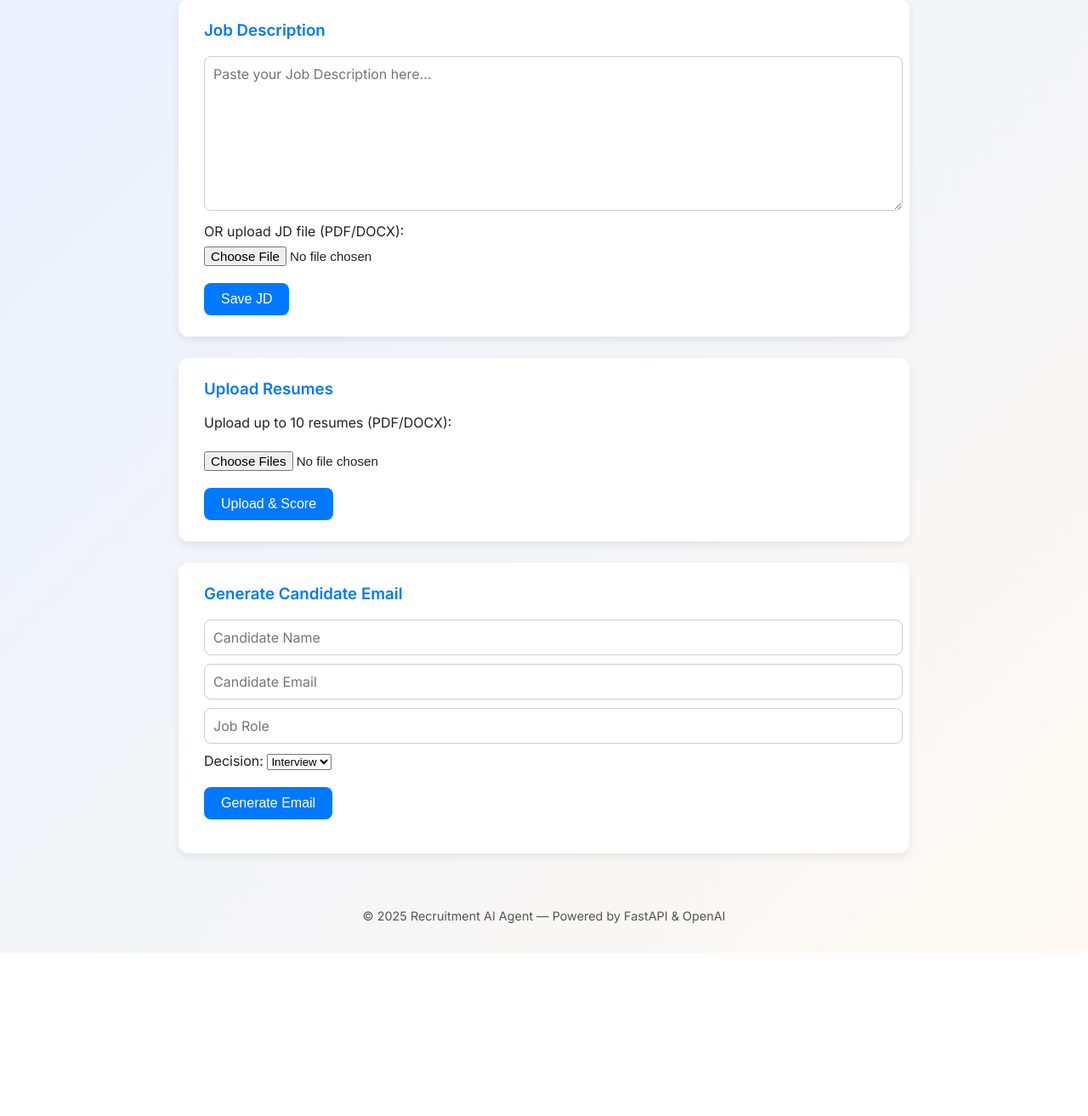
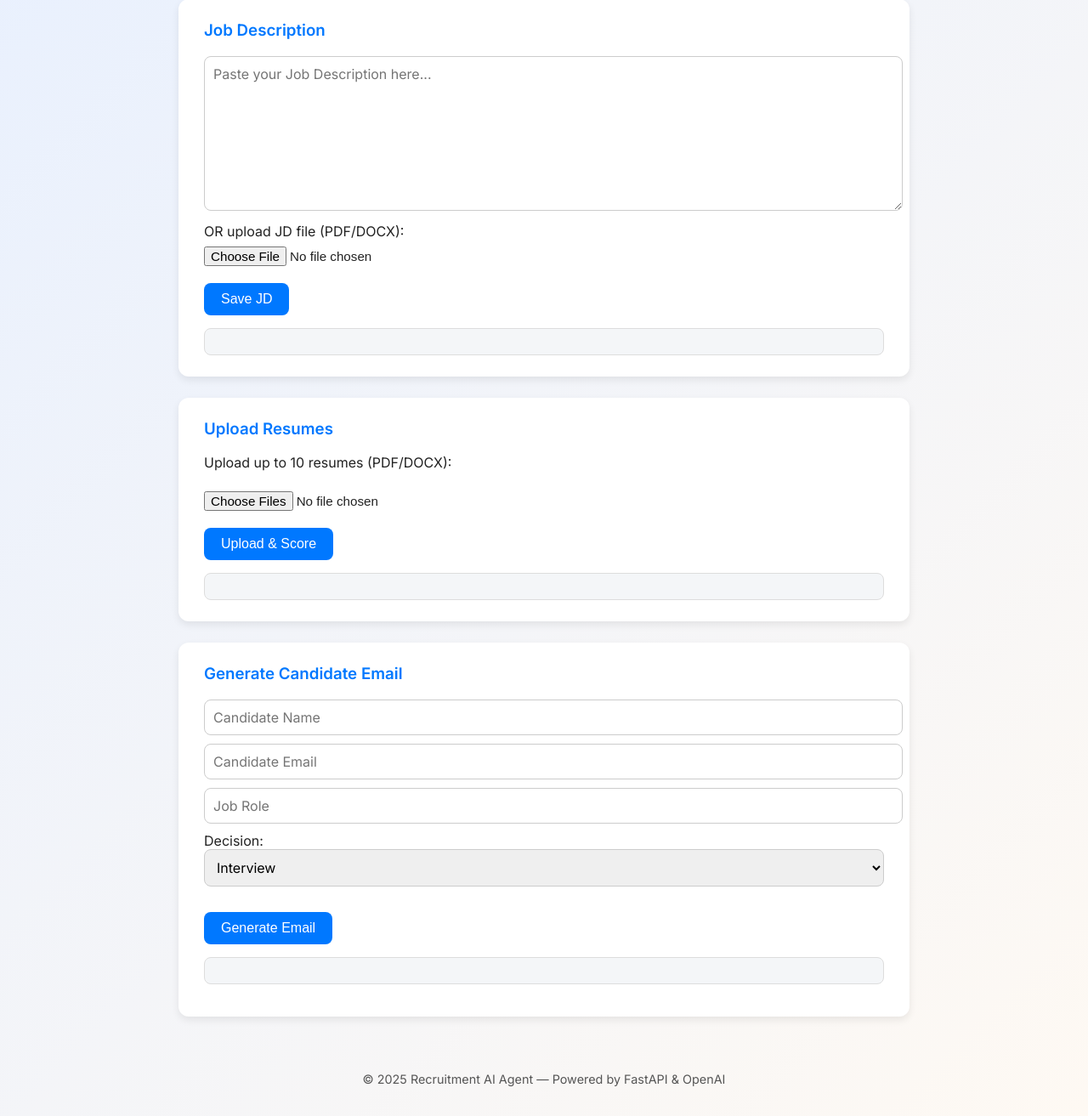
Before and after one commit to Nikita512/recruitment_ai_agent, a FastAPI app: page / in a window 1280 px wide. Shown: the part 168-1481 px from the top of the page at 85% size. Before the commit the page ends 1279 px from the top, so only its background shows below. Run offline with FastAPI, Linux system fonts and the light colour scheme.

Commit message:
Update index.html

```diff
--- a/templates/index.html
+++ b/templates/index.html
@@ -20,11 +20,7 @@
       text-align: center;
       box-shadow: 0 2px 8px rgba(0,0,0,0.1);
     }
-    h1 {
-      margin: 0;
-      font-weight: 600;
-      font-size: 1.8rem;
-    }
+    h1 { margin: 0; font-weight: 600; font-size: 1.8rem; }
     main {
       display: flex;
       flex-direction: column;
@@ -44,7 +40,7 @@
     }
     .card:hover { transform: translateY(-3px); }
     h3 { color: #0078ff; margin-top: 0; }
-    textarea, input[type="text"], input[type="email"] {
+    textarea, input[type="text"], input[type="email"], select {
       width: 100%;
       border-radius: 8px;
       border: 1px solid #ccc;
@@ -65,12 +61,14 @@
       transition: background-color 0.3s;
     }
     button:hover { background-color: #005fcc; }
-    footer {
-      text-align: center;
-      color: #555;
-      font-size: 0.9rem;
-      padding-bottom: 20px;
+    .result-box {
+      margin-top: 15px;
+      padding: 15px;
+      border-radius: 8px;
+      background: #f4f6f8;
+      border: 1px solid #ddd;
     }
+    footer { text-align: center; color: #555; font-size: 0.9rem; padding-bottom: 20px; }
   </style>
 </head>
 <body>
@@ -89,6 +87,7 @@
         <input type="file" name="jd_file" accept=".pdf,.doc,.docx"/><br/><br/>
         <button type="submit">Save JD</button>
       </form>
+      <div id="jdResult" class="result-box"></div>
     </div>
 
     <!-- Resume Upload -->
@@ -99,6 +98,7 @@
         <input type="file" name="resumes" multiple accept=".pdf,.doc,.docx"/><br/><br/>
         <button type="submit">Upload & Score</button>
       </form>
+      <div id="resumeResults" class="result-box"></div>
     </div>
 
     <!-- Email Generator -->
@@ -115,7 +115,7 @@
         </select><br/><br/>
         <button type="submit">Generate Email</button>
       </form>
-      <pre id="emailOutput" style="white-space: pre-wrap; margin-top: 15px;"></pre>
+      <pre id="emailOutput" class="result-box"></pre>
     </div>
   </main>
 
@@ -124,8 +124,10 @@
   </footer>
 
   <script>
-    async function handleForm(formId, endpoint, successMessage, outputHandler = null) {
+    async function handleFormInline(formId, endpoint, resultContainerId, transformFunc=null) {
       const form = document.getElementById(formId);
+      const resultContainer = document.getElementById(resultContainerId);
+
       form.addEventListener('submit', async (e) => {
         e.preventDefault();
         const formData = new FormData(form);
@@ -133,26 +135,40 @@
           const res = await fetch(endpoint, { method: 'POST', body: formData });
           const data = await res.json();
           if (data.error) {
-            alert("❌ " + data.error);
+            resultContainer.innerText = "❌ " + data.error;
           } else {
-            if (outputHandler) outputHandler(data);
-            alert("✅ " + successMessage);
+            if (transformFunc) {
+              resultContainer.innerHTML = transformFunc(data);
+            } else {
+              resultContainer.innerText = "✅ Operation successful!";
+            }
             form.reset();
           }
         } catch (err) {
-          alert("⚠️ Something went wrong: " + err.message);
+          resultContainer.innerText = "⚠️ Something went wrong: " + err.message;
         }
       });
     }
 
     // JD upload
-    handleForm("jdForm", "/upload_jd", "Job Description Saved!");
+    handleFormInline("jdForm", "/upload_jd", "jdResult", data => {
+      return `<strong>JD saved successfully!</strong>`;
+    });
+
     // Resume upload
-    handleForm("resumeForm", "/upload_resumes", "Resumes Scored Successfully!");
+    handleFormInline("resumeForm", "/upload_resumes", "resumeResults", data => {
+      // data should return an array of {filename, score, feedback}
+      if (!data.results || data.results.length === 0) return "No resumes scored.";
+      let html = "<strong>Resume Scores:</strong><br/><ul>";
+      data.results.forEach(r => {
+        html += `<li><strong>${r.filename}:</strong> Score ${r.score} — ${r.feedback}</li>`;
+      });
+      html += "</ul>";
+      return html;
+    });
+
     // Email generation
-    handleForm("emailForm", "/generate_emails", "Email Generated!", (data) => {
-      document.getElementById("emailOutput").innerText = data.email || "No email generated.";
-    });
+    handleFormInline("emailForm", "/generate_emails", "emailOutput", data => data.email || "No email generated.");
   </script>
 </body>
 </html>
```
